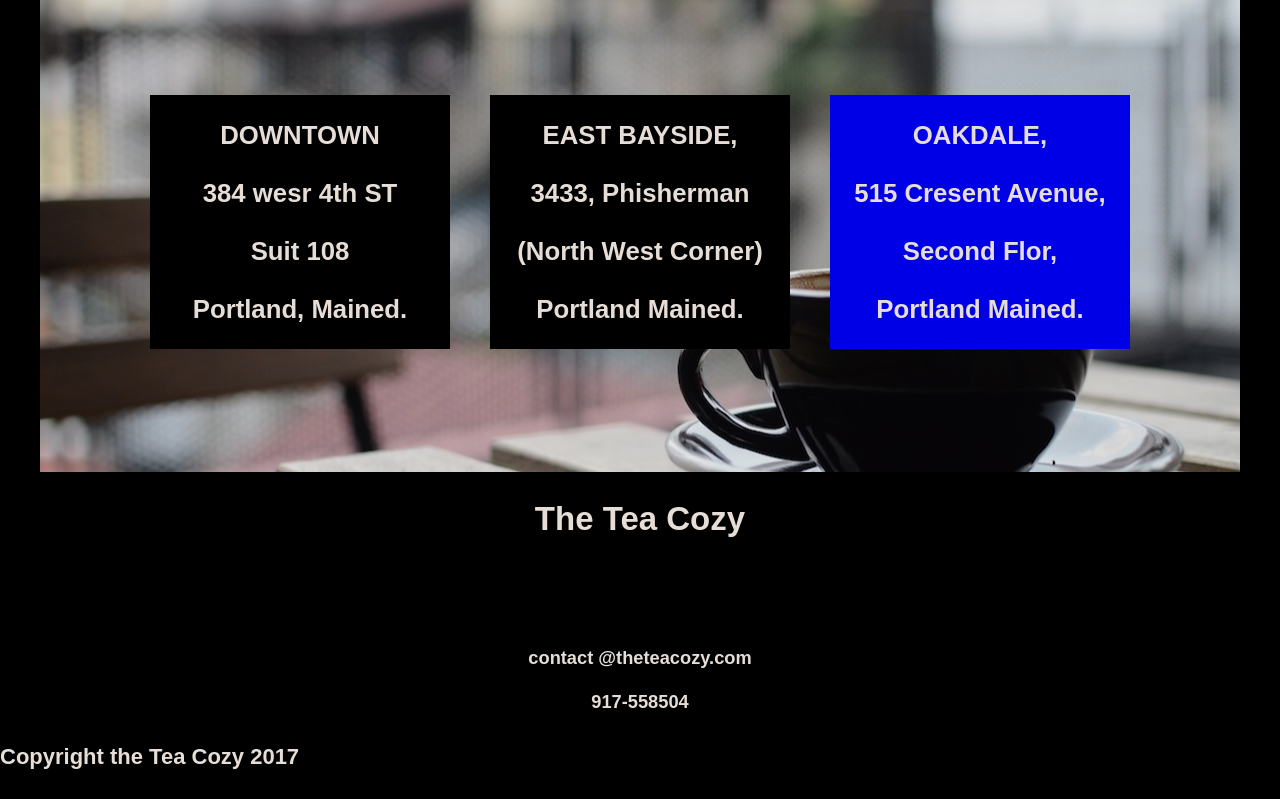
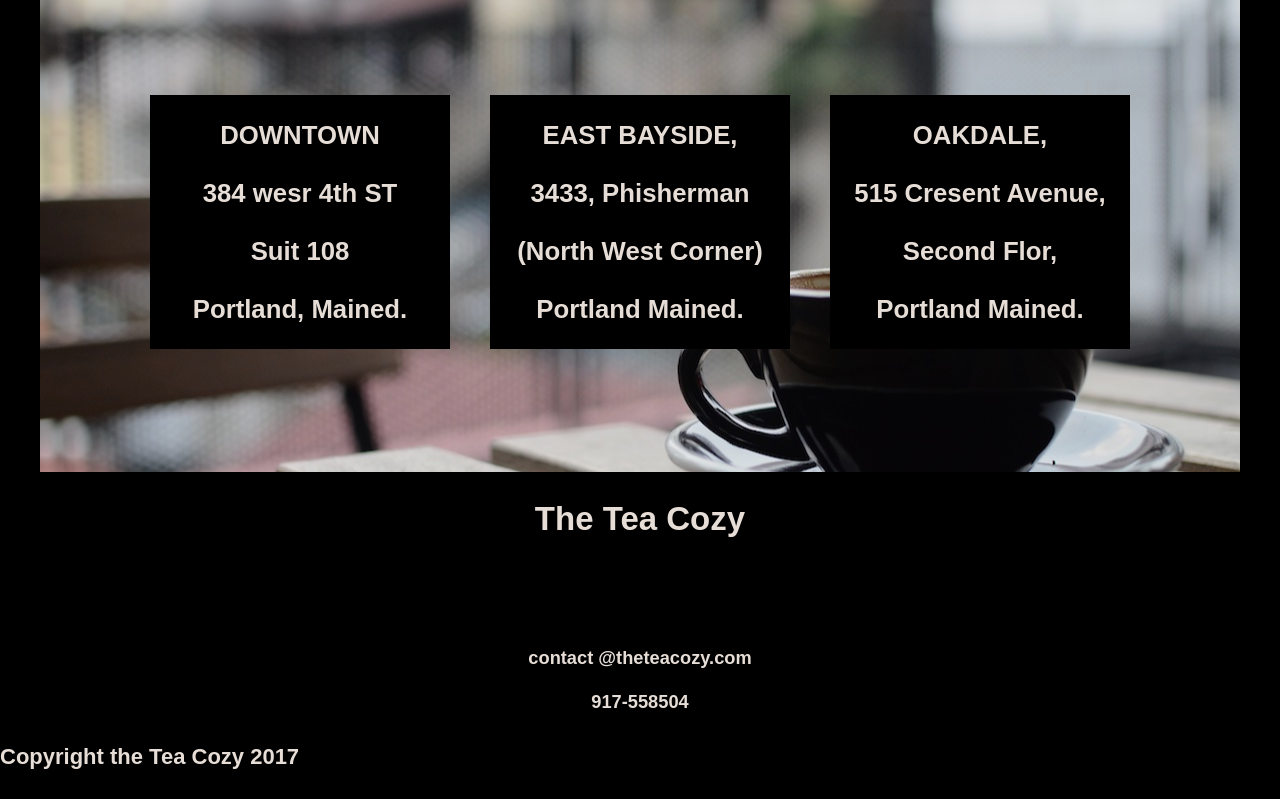
Before and after one commit to Shahmir-Khanzada/practice, a plain HTML site: page index.html in a window 1280 px wide. Shown: the part 1563-2362 px from the top of the page. Drawn offline with Linux system fonts and the light colour scheme; files that its build step writes are made by us from their sources; files whose address does not match are found by name.

Commit message:
.location .oakdale background color charged

```diff
--- a/css/style.css
+++ b/css/style.css
@@ -111,8 +111,8 @@ header li img {
 
 .location .oakdale {
     flex: 2 1 300px;
-    background-color: blue;
-    border-color: 1px solid white;
+    background-color: black;
+    border-color: 1px solid whitgite;
     max-width: 300px;
     flex-wrap: wrap;
     opacity: 1;
```
